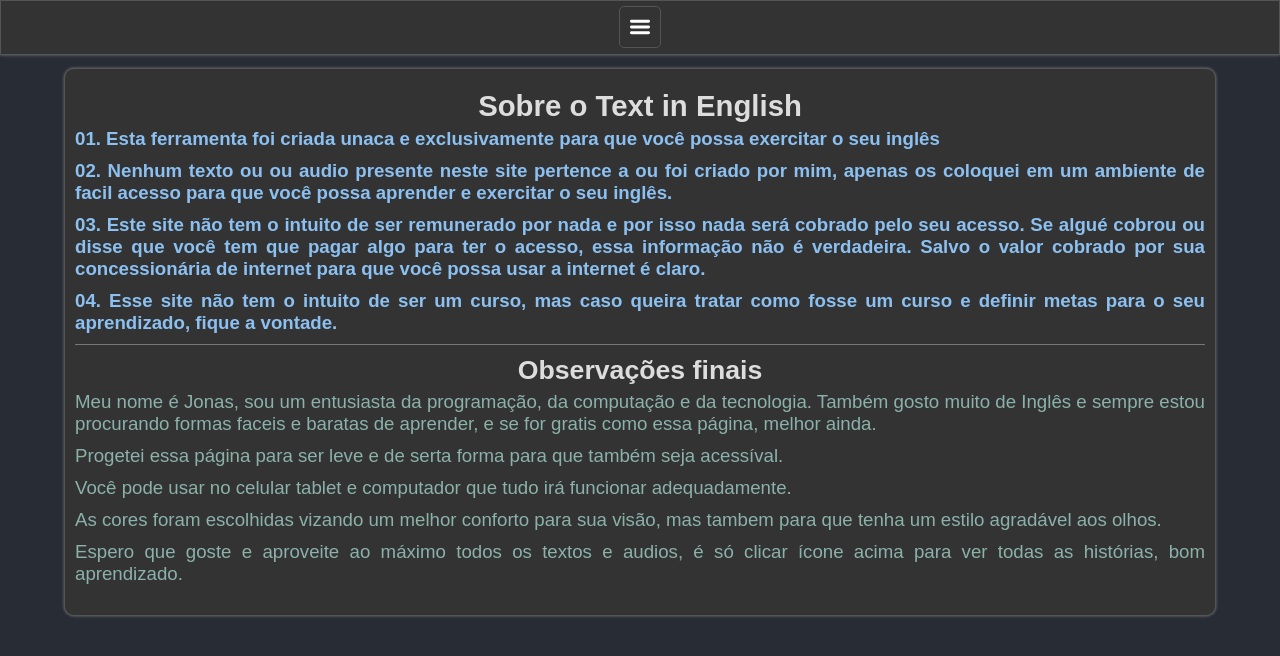
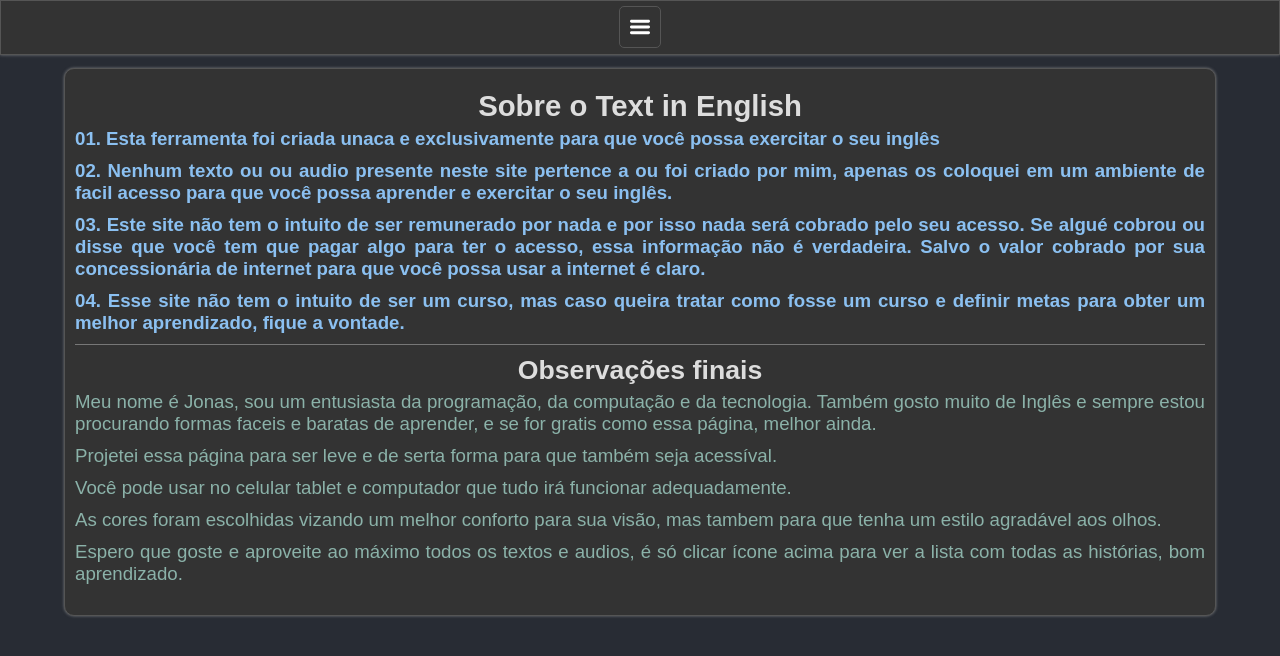
Before and after one commit to JonasJF360/texts-in-english, a plain HTML site: page info.html in a window 1280 px wide. Drawn offline with Linux system fonts and the light colour scheme.

Commit message:
Update info.html

```diff
--- a/info.html
+++ b/info.html
@@ -25,15 +25,15 @@
             </span></p>
             <p><span>03. Este site não tem o intuito de ser remunerado por nada e por isso nada será cobrado pelo seu acesso. Se algué cobrou ou disse que você tem que pagar algo para ter o acesso, essa informação não é verdadeira.
             Salvo o valor cobrado por sua concessionária de internet para que você possa usar a internet é claro.</span></p>
-            <p><span>04. Esse site não tem o intuito de ser um curso, mas caso queira tratar como fosse um curso e definir metas para o seu aprendizado, fique a vontade.</span></p>
+            <p><span>04. Esse site não tem o intuito de ser um curso, mas caso queira tratar como fosse um curso e definir metas para obter um melhor aprendizado, fique a vontade.</span></p>
             <h2>Observações finais</h2>
             <p>Meu nome é Jonas, sou um entusiasta da programação, da computação e  da tecnologia. Também gosto muito de Inglês e sempre estou procurando formas faceis e baratas de aprender, e se for gratis como essa página, melhor ainda.
             </p>
-            <p>Progetei essa página para ser leve e de serta forma para que também seja acessíval.
+            <p>Projetei essa página para ser leve e de serta forma para que também seja acessíval.
             </p>
             <p>Você pode usar no celular tablet e computador que tudo irá funcionar adequadamente.</p>
             <p>As cores foram escolhidas vizando um melhor conforto para sua visão, mas tambem para que tenha um estilo agradável aos olhos.</p>
-            <p>Espero que goste e aproveite ao máximo todos os textos e audios, é só clicar ícone acima para ver todas as histórias, bom aprendizado.</p>
+            <p>Espero que goste e aproveite ao máximo todos os textos e audios, é só clicar ícone acima para ver a lista com todas as histórias, bom aprendizado.</p>
         </div>
 
     </div>
```
